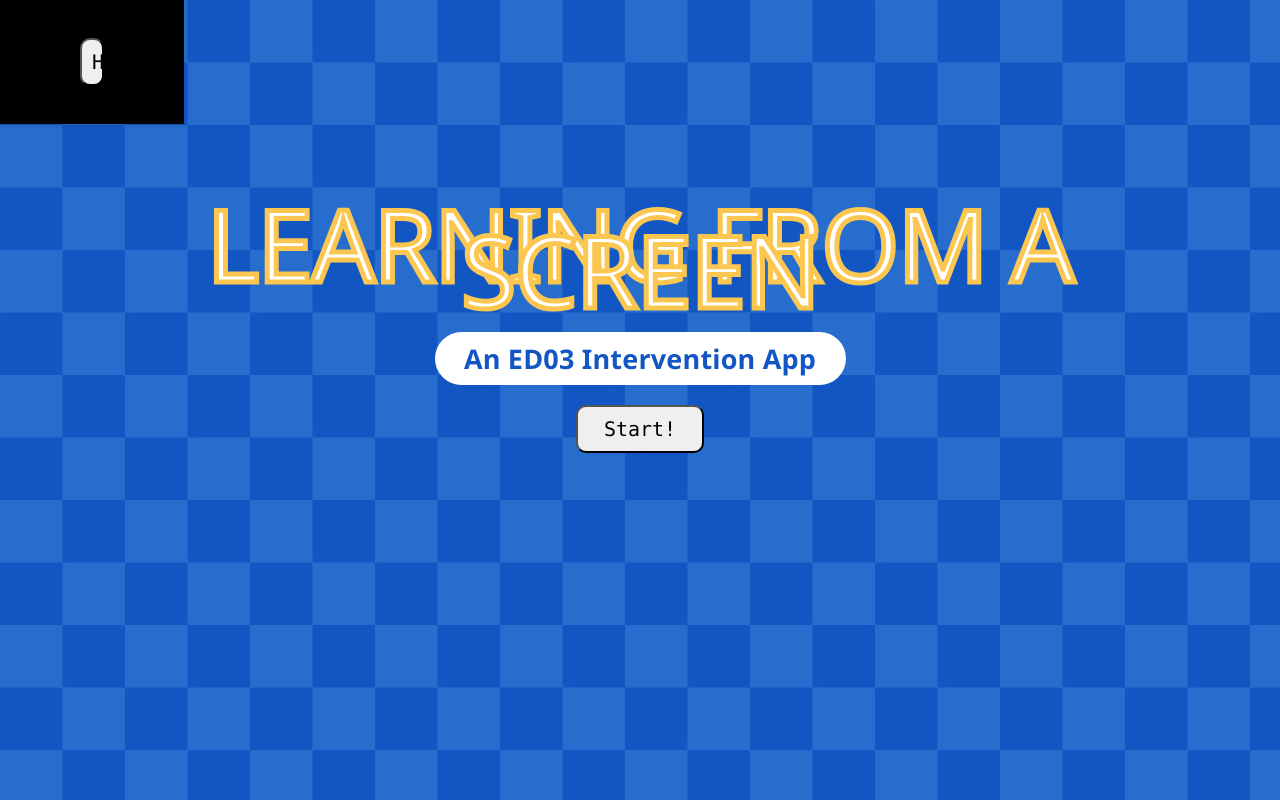
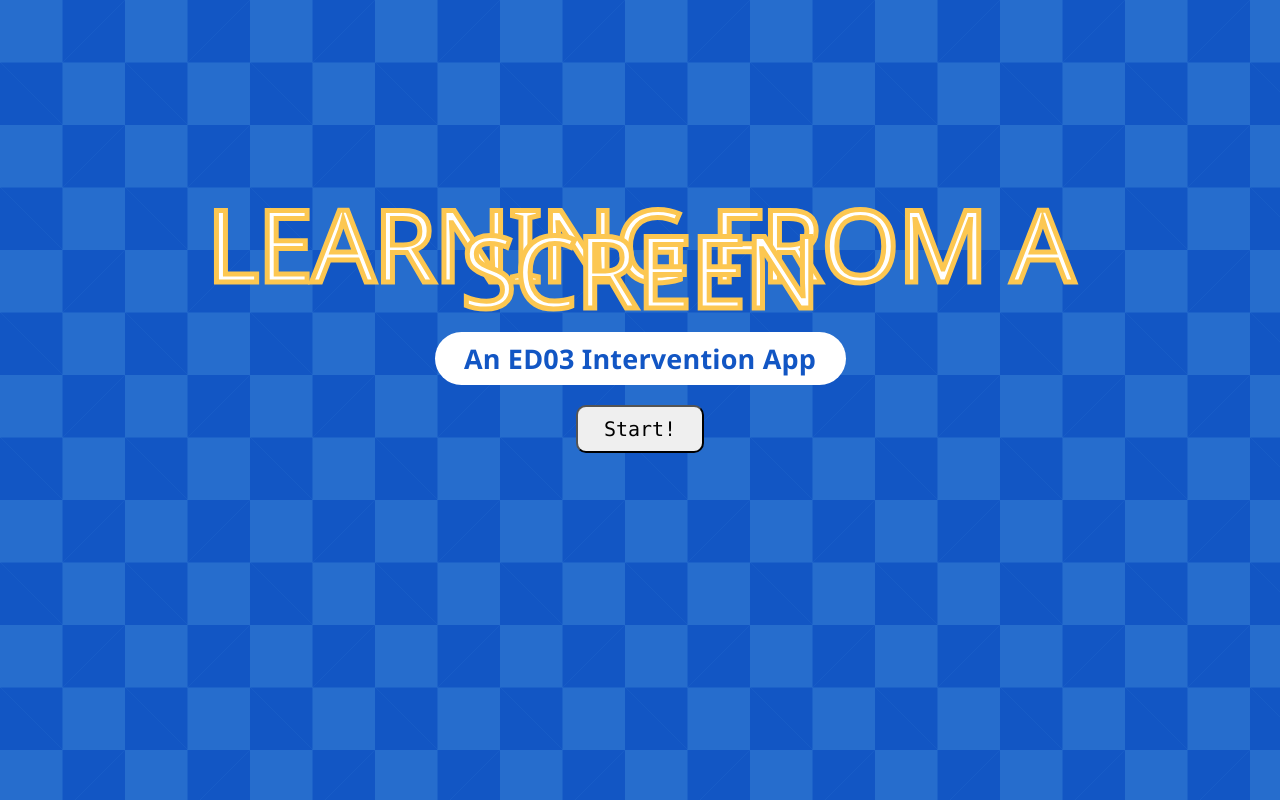
Before and after one commit to Colli039/ed03-intervention-app, a React (Vite) app: page / in a window 1280 px wide. Built offline with nearby package versions, Linux system fonts and the light colour scheme; a web font is replaced by a local one.

Commit message:
navbar update and minor ui improvement for story-time

```diff
--- a/src/App.jsx
+++ b/src/App.jsx
@@ -1,5 +1,5 @@
 import { useState } from 'react'
-import { Routes, Route } from 'react-router-dom'
+import { Routes, useLocation, Route } from 'react-router-dom'
 import './css/App.css'
 import Home from './pages/Home'
 import StoryTime from './pages/StoryTime'
@@ -10,9 +10,10 @@ import { QuestionsProvider } from './context/QuestionsContext'
 import { VideoInfoProvider } from './context/VideoContext'
 
 function App () {
+  const location = useLocation()
   return (
     <QuestionsProvider>
-      <NavBar />
+      {!(location.pathname==='/') ? <NavBar /> : ''}
       <main className='main-content'>
         <VideoInfoProvider>
           <Routes>
--- a/src/components/NavBar.jsx
+++ b/src/components/NavBar.jsx
@@ -3,17 +3,17 @@ import '../css/nav-bar.css'
 import { useQuestionsContext } from '../context/QuestionsContext'
 
 function NavBar () {
-  const { setScore } = useQuestionsContext()
+  const { resetChoices } = useQuestionsContext()
   const navigate = useNavigate()
   const handleHome = e => {
     e.preventDefault()
-    setScore(0)
+    resetChoices()
     navigate('/')
   }
   return (
     <nav className='navbar'>
       <div className='navbar-brand'>
-        <button type='button' onClick={handleHome} className='start-btn'>
+        <button type='button' onClick={handleHome} className='nav-link'>
           Home
         </button>
       </div>
--- a/src/css/index.css
+++ b/src/css/index.css
@@ -77,7 +77,7 @@ body {
   margin: 0;
   text-align: center;
   min-height: 100vh;
-  height: calc(100vh - 2.5rem);
+  height: 100vh;
   padding:0;
   display: flex;
   flex-direction: column;
--- a/src/css/nav-bar.css
+++ b/src/css/nav-bar.css
@@ -1,11 +1,9 @@
 .navbar {
-  background-color: #000000;
   padding: 1rem 2rem;
   position:absolute;
   display: flex;
   justify-content: space-between;
   align-items: center;
-  box-shadow: 0 2px 4px rgba(0, 0, 0, 0.1);
 }
 
 .navbar-brand {
@@ -26,7 +24,9 @@
 }
 
 .nav-link:hover {
-  background-color: rgba(255, 255, 255, 0.1);
+  background-color: #fcc751;
+  color: #fff;
+  cursor: pointer;
 }
 
 @media (max-width: 768px) {
--- a/src/css/story-time.css
+++ b/src/css/story-time.css
@@ -3,9 +3,10 @@
     width: 100%;
     display: flex;
     flex-direction: column;
-    justify-content: center;
+    /* justify-content: center; */
     align-items: center;
     background-color: #1256c4;
+    padding-top: 3rem;
 }
 .story-header{
     width: 100%;
```
